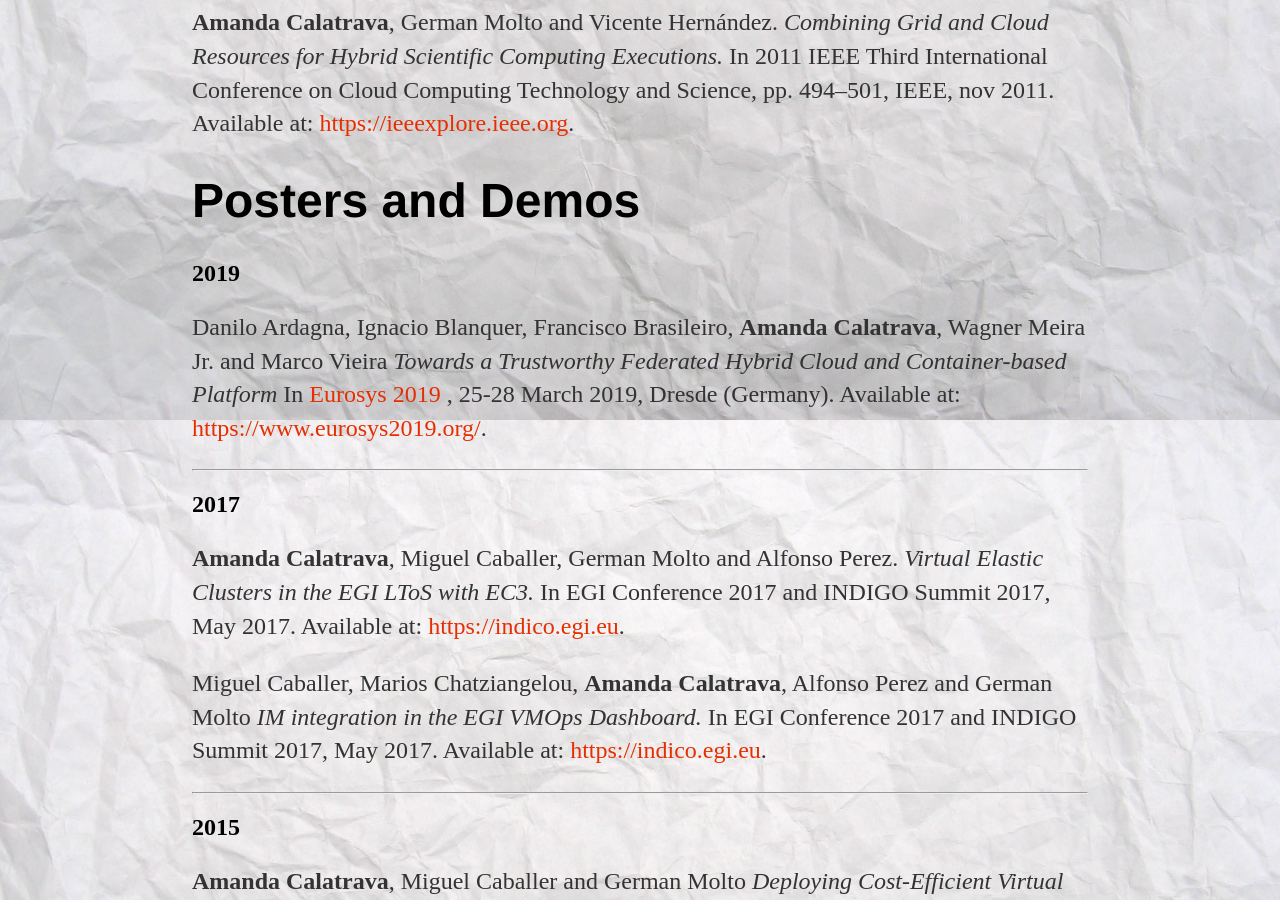
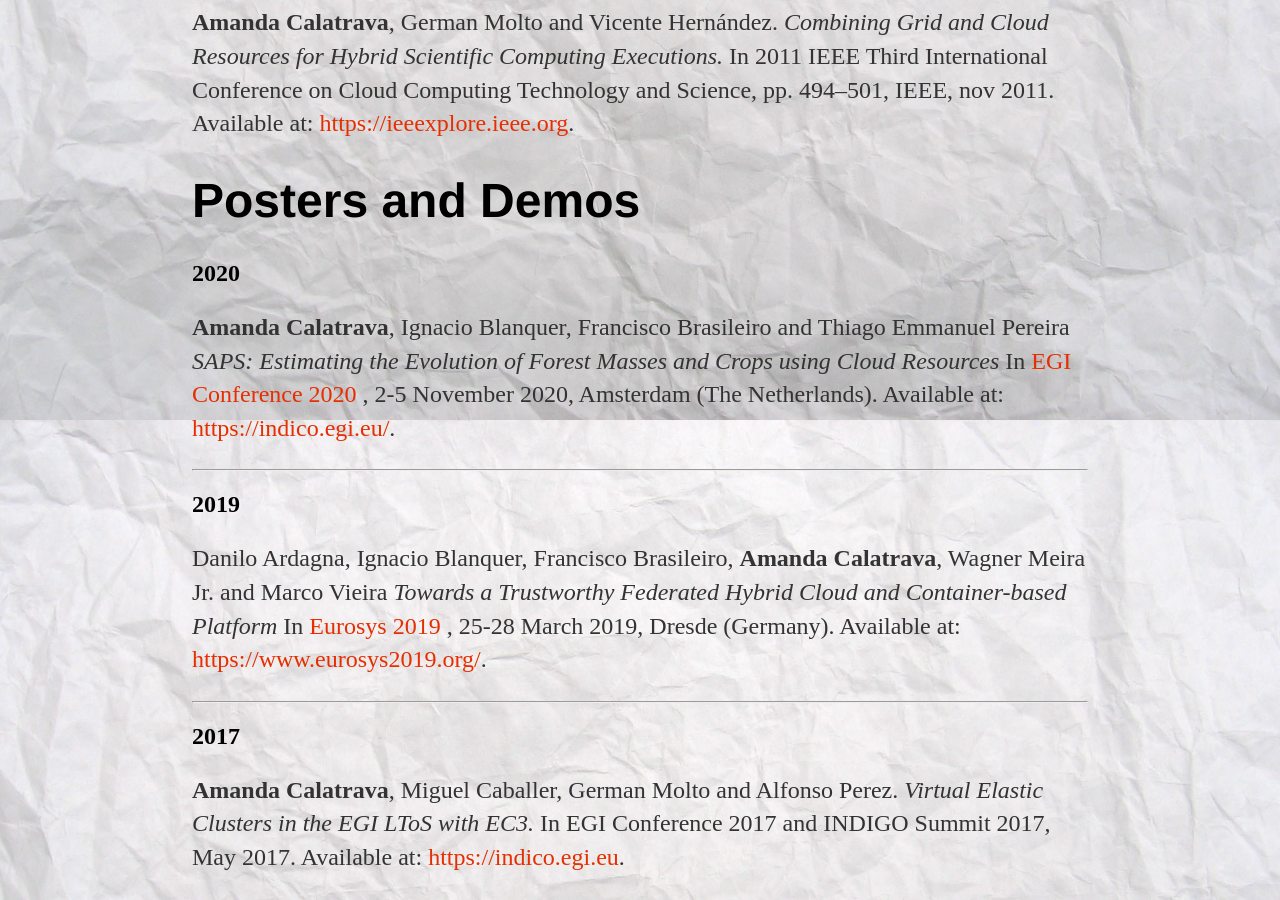
Before and after one commit to amcaar/amcaar.github.io, a Jekyll site: the page built from cv/index.html, in a window 1280 px wide and 900 px high, scrolled down 3420 px. Built offline with Jekyll 4.4.1, drawn with Linux system fonts in a browser that asks for light colours.

Commit message:
Update index.html

```diff
--- a/cv/index.html
+++ b/cv/index.html
@@ -108,6 +108,13 @@ title: Publications of Amanda Calatrava
 			Available at: <a class="link" href="http://ieeexplore.ieee.org/document/6133182/">https://ieeexplore.ieee.org</a>.</p>
 
 		<h1>Posters and Demos</h1>
+		<h2>2020</h2>
+		<p> <strong>Amanda Calatrava</strong>, Ignacio Blanquer, Francisco Brasileiro and Thiago Emmanuel Pereira
+			<em>SAPS: Estimating the Evolution of Forest Masses and Crops using Cloud Resources</em>
+			In <a class="link" href="https://indico.egi.eu/event/5000/">EGI Conference 2020 </a>, 2-5 November 2020, Amsterdam (The Netherlands).
+			Available at: <a class="link" href="https://indico.egi.eu/event/5000/contributions/14300/">https://indico.egi.eu/</a>.</p>
+		<hr>
+
 		<h2>2019</h2>
 		<p> Danilo Ardagna, Ignacio Blanquer, Francisco Brasileiro, <strong>Amanda Calatrava</strong>, Wagner Meira Jr. and Marco Vieira
 			<em>Towards a Trustworthy Federated Hybrid Cloud and Container-based Platform</em>
@@ -148,7 +155,7 @@ title: Publications of Amanda Calatrava
 
 		<h1>Projects I participate(d)</h1>
 		<h2>International</h2>
-		<p> <strong>EOSC Synergy </strong> : Extending EOSC coordination at the National level.
+		<p> <strong>EOSC Synergy </strong>: Extending EOSC coordination at the National level.
 			Colaboration duration: 01/09/19 - 28/02/22. Funded by the European Commision.
 			<em>I.P.: Isabel Campos</em>.
 		        More details <a class="link" href="https://www.eosc-synergy.eu/">here.</a></p>
```
